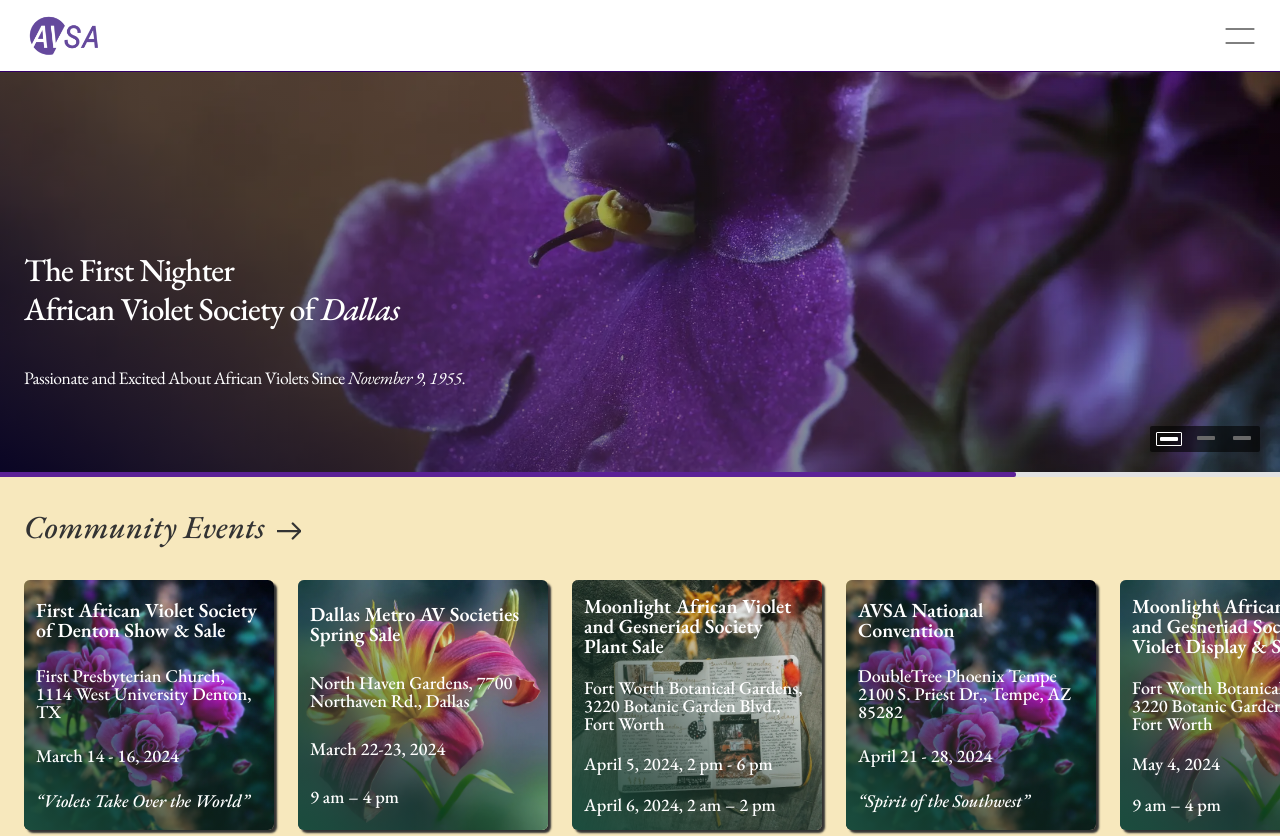
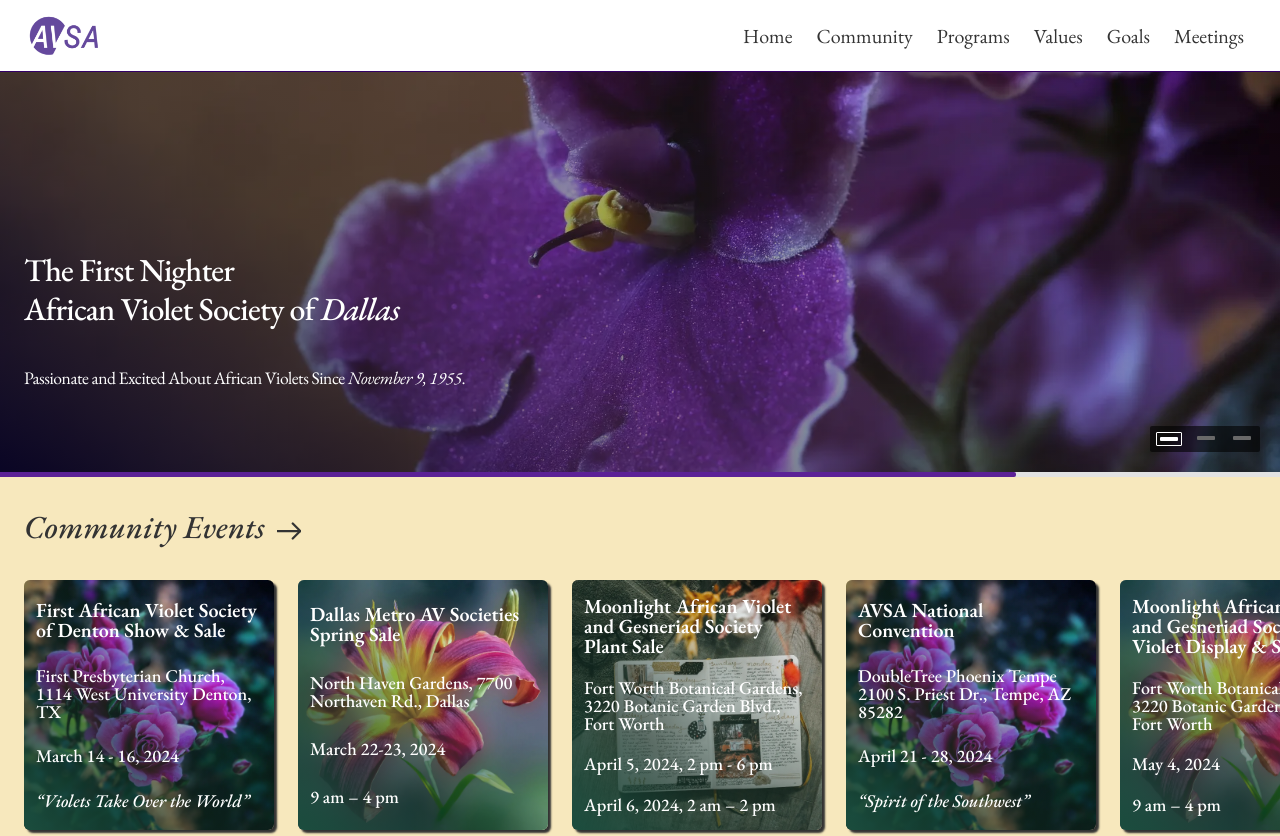
Before and after one commit to Jameslo599/african-violet, a React (Create React App) app: page / in a window 1280 px wide. Shown: the top 836 px of the page. Built offline with nearby package versions, Linux system fonts and the light colour scheme.

Commit message:
added sidebar

```diff
--- a/package.json
+++ b/package.json
@@ -21,8 +21,7 @@
   },
   "eslintConfig": {
     "extends": [
-      "react-app",
-      "react-app/jest"
+      "react-app"
     ]
   },
   "browserslist": {
--- a/src/App.js
+++ b/src/App.js
@@ -8,18 +8,20 @@
 import Values from "./values";
 import Goals from "./goals";
 import Logo from "./logo-strip";
+import Sidebar from "./sidebar";
 
 function App() {
   return (
-    <div className="App">
+    <div className="App nav" id="home">
+      <MenuToClose />
       <MyHeader />
+      <Sidebar />
       <Slider />
       <Calendar />
       <Events />
       <Values />
       <Goals />
       <Logo />
-      <div className="dummy"></div>
       <MyFooter />
     </div>
   );
@@ -35,9 +37,26 @@
               <img className="logo" alt="first nighter logo" src={logo}></img>
             </a>
           </div>
-          <div className="header-support">
-            <MenuToClose />
-          </div>
+          <ul>
+            <a href="#home">
+              <li>Home</li>
+            </a>
+            <a href="#community">
+              <li>Community</li>
+            </a>
+            <a href="#programs">
+              <li>Programs</li>
+            </a>
+            <a href="#values">
+              <li>Values</li>
+            </a>
+            <a href="#goals">
+              <li>Goals</li>
+            </a>
+            <a href="#meetings">
+              <li>Meetings</li>
+            </a>
+          </ul>
         </nav>
       </header>
     </div>
@@ -46,7 +65,7 @@
 
 function MyFooter() {
   return (
-    <div className="footer-container">
+    <div className="footer-container nav" id="meetings">
       <footer className="footer">
         <div>
           <h3>Meeting Information</h3>
--- a/src/App.scss
+++ b/src/App.scss
@@ -79,23 +79,21 @@
 .italic {
   font-style: italic;
 }
-.App {
-  background-color: #e9e9e9;
+//Fix scrolling with sticky header
+.nav {
+  scroll-margin-top: 3rem;
 }
 .App > *:not(:first-child) {
   position: relative;
   z-index: 4;
   transition: all 0.25s ease-in-out;
 }
-.App > div:not(:last-child, :first-child) {
-  background-color: #fff;
-}
 
 //Navbar
-.header-container {
+.App > .header-container {
   position: sticky;
   top: 0px;
-  z-index: 1000;
+  z-index: 9;
 }
 .header {
   height: 72px;
@@ -109,27 +107,101 @@
     @include flexContainer(row, space-between, center);
     max-width: 1440px;
     margin: 0 auto;
-
     .logo {
       width: 5rem;
       vertical-align: middle;
       @include lg {
       }
     }
-  }
 
-  .header-support {
-    @include flexContainer(row, space-evenly, center);
-    .hamburger {
-      width: 2em;
+    ul {
+      display: none;
+      @include lg {
+        display: block;
+        @include flexContainer(row, space-evenly, center);
+        a {
+          padding: 6px 0;
+          margin: 0 12px;
+          width: 100%;
+          border-bottom: 1px solid #33333300;
+          font-size: 1.25rem;
+          text-decoration: none;
+          color: #333;
+          transition: all 0.15s ease-in-out;
+          &:hover {
+            border-bottom: 1px solid #333;
+          }
+        }
+      }
     }
   }
+}
+
+//Hamburger icon
+.hamburger-container {
+  position: fixed;
+  top: 20px;
+  right: 30px;
+  z-index: 9999;
+  .hamburger {
+    width: 2em;
+    cursor: pointer;
+  }
+  @include lg {
+    display: none;
+  }
+}
+.close {
+  top: 20px;
+}
+
+//Sidebar
+.App > .sidebar {
+  position: fixed;
+  z-index: 99;
+  top: 0;
+  right: 0;
+  height: 100vh;
+  width: 250px;
+  background-color: #fafafa;
+  transform: translateX(100%);
+  border-left: 1px solid #333;
+  nav {
+    padding: 72px 12px;
+    width: inherit;
+  }
+  ul {
+    width: 100%;
+    @include flexContainer(column, flex-start, flex-start);
+    a {
+      padding: 12px 6px;
+      width: 100%;
+      border-bottom: 1px solid #3333336b;
+      font-size: 1.25rem;
+      text-decoration: none;
+      color: #333;
+      transition: all 0.15s ease-in-out;
+      &:hover {
+        background-color: #fae6fa;
+      }
+      &:active {
+        background-color: #d9c7d9;
+      }
+    }
+  }
+  @include lg {
+    display: none;
+  }
+}
+.visible {
+  transform: translateX(0);
 }
 
 //Slider
 .App > .slider-parent {
   position: sticky;
   top: 0;
+  z-index: -99;
 }
 .wrapper__slider {
   width: 100%;
@@ -532,7 +604,7 @@
 }
 
 //Goal List
-.App > div.goals-container {
+.goals-container {
   background-color: #fae6fa;
   .goals {
     @include flexContainer(column, space-between, center);
--- a/src/calendar.js
+++ b/src/calendar.js
@@ -54,7 +54,7 @@
   };
 
   return (
-    <div>
+    <div id="community" className="nav">
       <div className="calendar-container">
         <div>
           <h2>
--- a/src/events.js
+++ b/src/events.js
@@ -54,7 +54,7 @@
   };
 
   return (
-    <div>
+    <div id="programs" className="nav">
       <div className="calendar-container events-container">
         <div className="events">
           <h2>
--- a/src/goals.js
+++ b/src/goals.js
@@ -3,7 +3,7 @@
 //List of club goals for the year
 const Goals = () => {
   return (
-    <div className="goals-container">
+    <div className="goals-container nav" id="goals">
       <div className="goals">
         <ul>
           <h3>2023-2024 Milestones</h3>
--- a/src/images/icons/menu-to-close.jsx
+++ b/src/images/icons/menu-to-close.jsx
@@ -16,6 +16,7 @@
   }
 
   return (
+    <div className="hamburger-container">
       <svg
         className="hamburger"
         onClick={handleClick}
@@ -40,6 +41,7 @@
           <style>{css}</style>
         </g>
       </svg>
+    </div>
   );
 }
 
--- /dev/null
+++ b/src/sidebar.js
@@ -0,0 +1,57 @@
+import React, { useEffect, useRef } from "react";
+
+//Mobile navbar
+const Sidebar = () => {
+  const navRef = useRef(null);
+  let hamburger;
+
+  useEffect(() => {
+    bindEventHandler();
+  }, []);
+
+  const bindEventHandler = () => {
+    hamburger = document.querySelector(".hamburger-container");
+    hamburger.addEventListener("click", showNav);
+  };
+
+  const showNav = () => {
+    if (navRef.current.classList.contains("visible")) {
+      hamburger.style.right = "30px";
+      navRef.current.style.transform = "translateX(100%)";
+      navRef.current.classList.toggle("visible");
+      return;
+    }
+    hamburger.style.right = "20px";
+    navRef.current.style.transform = "translateX(0)";
+    navRef.current.classList.toggle("visible");
+  };
+
+  return (
+    <div className="sidebar" ref={navRef}>
+      <nav>
+        <ul>
+          <a href="#home">
+            <li>Home</li>
+          </a>
+          <a href="#community">
+            <li>Community</li>
+          </a>
+          <a href="#programs">
+            <li>Programs</li>
+          </a>
+          <a href="#values">
+            <li>Values</li>
+          </a>
+          <a href="#goals">
+            <li>Goals</li>
+          </a>
+          <a href="#meetings">
+            <li>Meetings</li>
+          </a>
+        </ul>
+      </nav>
+    </div>
+  );
+};
+
+export default Sidebar;
--- a/src/values.js
+++ b/src/values.js
@@ -21,7 +21,7 @@
   }, []);
 
   return (
-    <div className="values-container">
+    <div className="values-container nav" id="values">
       <div ref={textRef}>
         <div className="hidden">
           <h3>
```
Lines whose indentation alone changed are shown as unchanged.
